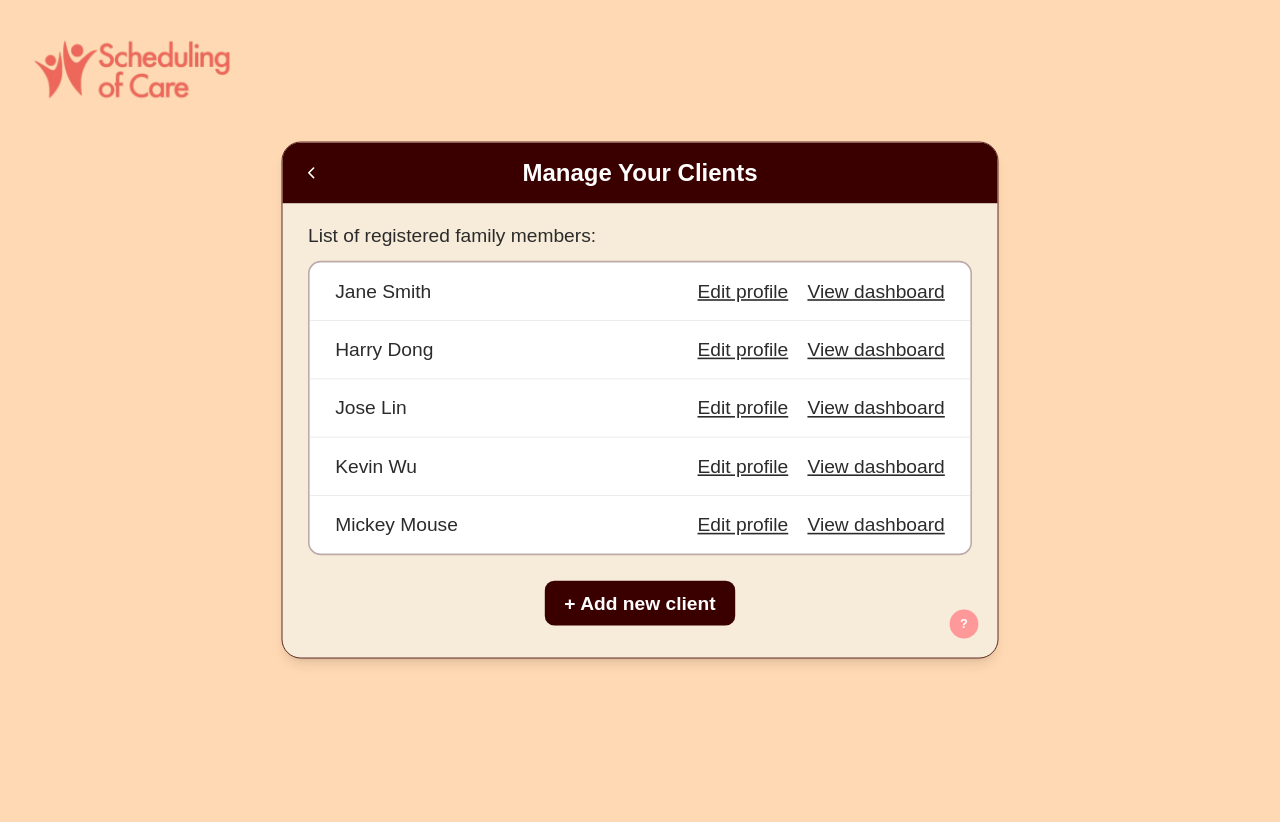
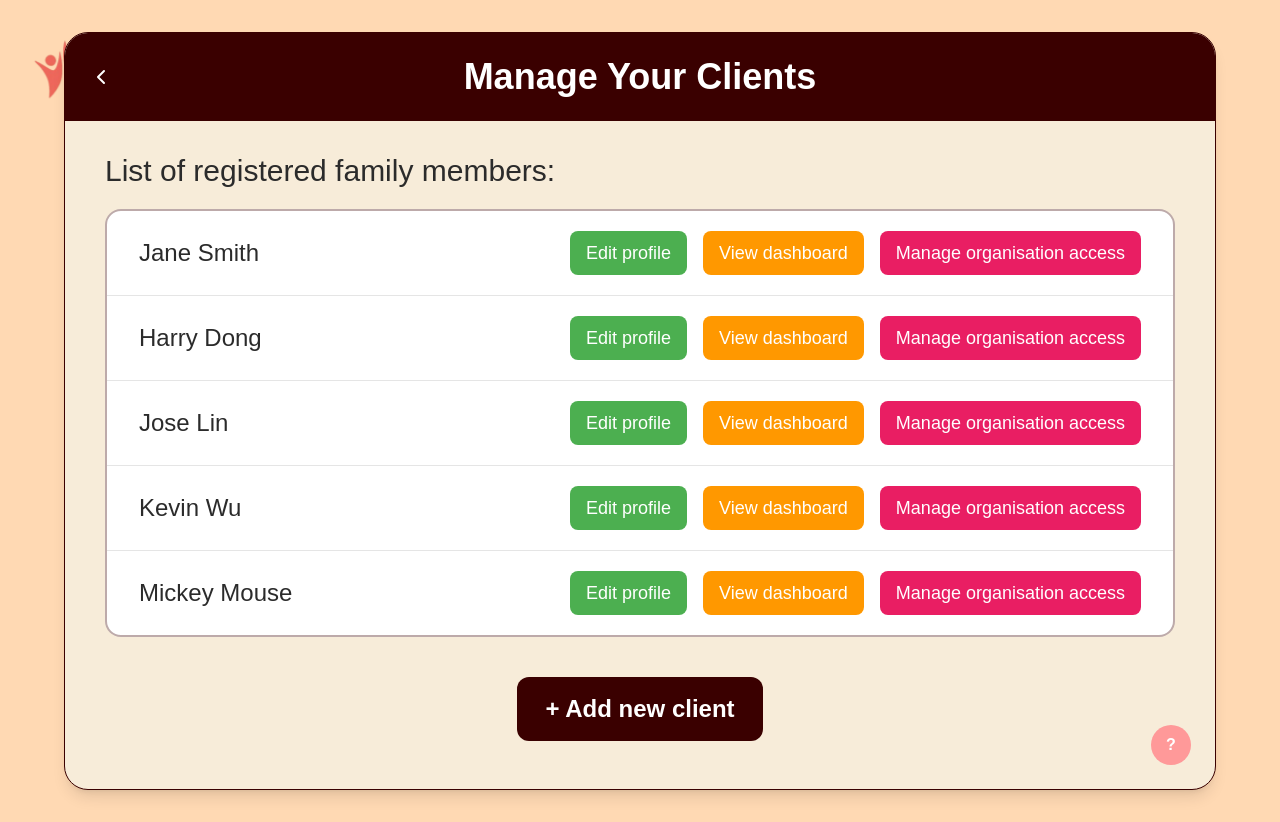
Before and after one commit to 404-Project-Not-Found/Scheduling-of-Care, a Next.js app: page /clients_list in a window 1280 px wide. Before the commit the page ends 800 px from the top, so only its background shows below. Built offline with nearby package versions, Linux system fonts and the light colour scheme.

Commit message:
move manage organisation access under manage list of clients

```diff
--- a/src/app/clients_list/page.tsx
+++ b/src/app/clients_list/page.tsx
@@ -12,6 +12,9 @@ const palette = {
   border: "#3A0000",
   help: "#ff9999",
   white: "#ffffff",
+  editGreen: "#4CAF50",   // green
+  dashOrange: "#FF9800",  // orange
+  organPink: "#E91E63",   // pink
 };
 
 // hardcoded members list for demo
@@ -33,7 +36,7 @@ export default function FamilyPOAListPage() {
       className="min-h-screen relative flex items-center justify-center p-8"
       style={{ backgroundColor: palette.pageBg }}
     >
-      {/* logo outside the card (top-left of the screen) */}
+      {/* logo */}
       <div className="absolute top-6 left-6">
         <Image
           src="/logo-name.png"
@@ -45,19 +48,19 @@ export default function FamilyPOAListPage() {
         />
       </div>
 
-      {/* scale wrapper — center origin so the card sits at true center */}
-      <div
-        className="w-full flex items-center justify-center"
-        style={{ transform: "scale(0.8)", transformOrigin: "center" }}
-      >
+      <div className="w-full flex items-center justify-center">
         {/* card */}
         <div
-          className="w-full max-w-4xl rounded-3xl shadow-lg overflow-hidden relative"
-          style={{ backgroundColor: palette.cardBg, border: `1px solid ${palette.border}` }}
+          className="w-full max-w-6xl rounded-3xl shadow-lg overflow-hidden relative"
+          style={{
+            backgroundColor: palette.cardBg,
+            border: `1px solid ${palette.border}`,
+            minHeight: 720,
+          }}
         >
-          {/* header bar with centered title and left back button */}
+          {/* header */}
           <div
-            className="w-full flex items-center justify-center px-6 py-5 relative"
+            className="w-full flex items-center justify-center px-8 py-6 relative"
             style={{ backgroundColor: palette.header, color: palette.white }}
           >
             <button
@@ -69,46 +72,57 @@ export default function FamilyPOAListPage() {
             >
               <BackIcon />
             </button>
-            <h1 className="text-3xl font-bold">Manage Your Clients</h1>
+            <h1 className="text-3xl md:text-4xl font-bold">Manage Your Clients</h1>
           </div>
 
           {/* content */}
-          <div className="px-8 pb-10 pt-6">
-            <p className="text-2xl mb-4" style={{ color: palette.text }}>
+          <div className="px-10 pb-12 pt-8">
+            <p className="text-2xl md:text-3xl mb-5" style={{ color: palette.text }}>
               List of registered family members:
             </p>
 
-            {/* scrollable list box */}
+            {/* list */}
             <div
-              className="mx-auto rounded-2xl bg-white overflow-y-auto mb-8"
+              className="mx-auto rounded-2xl bg-white overflow-y-auto mb-10"
               style={{
-                maxHeight: 380,
+                maxHeight: 520,
                 border: `2px solid ${palette.border}55`,
               }}
             >
-              {/* list with dividers between items */}
               <ul className="divide-y divide-black/10">
                 {members.map((m) => (
                   <li
                     key={m.name}
-                    className="flex items-center justify-between gap-6 px-8 py-5"
+                    className="flex flex-col md:flex-row md:items-center md:justify-between gap-4 md:gap-6 px-8 py-5"
                     style={{ color: palette.text }}
                   >
                     <span className="text-2xl">{m.name}</span>
-                    <div className="flex gap-6">
-                      {/* Edit profile -> client-profile */}
+                    <div className="flex flex-wrap gap-4">
+                      {/* Edit profile → green */}
                       <Link
                         href={`/client-profile?name=${encodeURIComponent(m.name)}&dob=${m.dob}`}
-                        className="underline text-2xl"
+                        className="px-4 py-2 rounded-lg text-lg font-medium"
+                        style={{ backgroundColor: palette.editGreen, color: palette.white }}
                       >
                         Edit profile
                       </Link>
-                      {/* View dashboard -> partial-dashboard */}
+
+                      {/* View dashboard → orange */}
                       <Link
                         href={`/partial-dashboard?name=${encodeURIComponent(m.name)}`}
-                        className="underline text-2xl"
+                        className="px-4 py-2 rounded-lg text-lg font-medium"
+                        style={{ backgroundColor: palette.dashOrange, color: palette.white }}
                       >
                         View dashboard
+                      </Link>
+
+                      {/* Manage organisation access → pink (now passes both name + dob) */}
+                      <Link
+                        href={`/manage-access-code-page?name=${encodeURIComponent(m.name)}&dob=${m.dob}`}
+                        className="px-4 py-2 rounded-lg text-lg font-medium"
+                        style={{ backgroundColor: palette.organPink, color: palette.white }}
+                      >
+                        Manage organisation access
                       </Link>
                     </div>
                   </li>
@@ -116,11 +130,11 @@ export default function FamilyPOAListPage() {
               </ul>
             </div>
 
-            {/* Add new client button */}
+            {/* Add new client */}
             <div className="flex justify-center">
               <button
                 onClick={() => router.push("/client-profile?new=true")}
-                className="px-6 py-3 rounded-xl text-2xl font-semibold"
+                className="px-7 py-4 rounded-xl text-2xl font-semibold"
                 style={{ backgroundColor: palette.header, color: palette.white }}
               >
                 + Add new client
@@ -128,9 +142,9 @@ export default function FamilyPOAListPage() {
             </div>
           </div>
 
-          {/* help button inside the card, slightly above the bottom-right */}
+          {/* help button */}
           <button
-            className="absolute bottom-6 right-6 w-9 h-9 rounded-full text-white font-bold"
+            className="absolute bottom-6 right-6 w-10 h-10 rounded-full text-white font-bold"
             style={{ backgroundColor: palette.help }}
             aria-label="Help"
             title="Help"
--- a/src/app/manage-access-code-page/page.tsx
+++ b/src/app/manage-organisation-access/page.tsx
@@ -2,7 +2,7 @@
 
 import React, { useState } from "react";
 import Image from "next/image";
-import { useRouter } from "next/navigation";
+import { useRouter, useSearchParams } from "next/navigation";
 
 type OrgStatus = "active" | "pending" | "revoked";
 interface Organization {
@@ -13,6 +13,8 @@ interface Organization {
 
 export default function ManageAccessPage() {
   const router = useRouter();
+  const searchParams = useSearchParams();
+  const clientName = searchParams.get("name") || "Selected client";
 
   const [orgs, setOrgs] = useState<Organization[]>([
     { id: "1", name: "SunnyCare Facility", status: "active" },
@@ -38,6 +40,7 @@ export default function ManageAccessPage() {
 
   return (
     <div className="min-h-screen w-full bg-[#ffd9b3] relative">
+      {/* Logo on top-left */}
       <div className="absolute top-8 left-8 w-64 h-32">
         <Image
           src="/logo-name.png"
@@ -54,18 +57,23 @@ export default function ManageAccessPage() {
           {/* card */}
           <div className="w-full max-w-3xl md:max-w-4xl mx-auto bg-[#F7ECD9] rounded-2xl shadow-lg overflow-hidden">
             {/* header */}
-            <div className="bg-[#4A0A0A] px-5 py-5 flex justify-center">
-              <h1 className="text-3xl font-bold text-white text-center">Manage Access Codes</h1>
+            <div className="bg-[#4A0A0A] px-5 py-5 text-center">
+              <h1 className="text-3xl font-bold text-white">Manage Organisation Access</h1>
+            </div>
+
+            {/* client name */}
+            <div className="px-5 py-4 text-center text-2xl font-bold text-black">
+              Client:&nbsp;{clientName}
             </div>
 
             {/* tiny gap */}
-            <div className="h-3" />
+            <div className="h-1" />
 
             {/* privacy notice */}
             <div className="px-5 py-2 bg-[#ff9999]/40">
-                <p className="text-base font-semibold text-black/90">
-                    Privacy Notice: This information is visible only to you and will not be shared with anyone.
-                </p>
+              <p className="text-base font-semibold text-black/90">
+                Privacy Notice: This information is visible only to you and will not be shared with anyone.
+              </p>
             </div>
 
             {/* organisations list */}
@@ -83,7 +91,10 @@ export default function ManageAccessPage() {
                 onRemove={removePending}
               />
               <hr className="my-4" />
-              <Group title="Revoked Organisations" items={orgs.filter((o) => o.status === "revoked")} />
+              <Group
+                title="Revoked Organisations"
+                items={orgs.filter((o) => o.status === "revoked")}
+              />
             </div>
 
             {/* Save & Return */}
@@ -99,6 +110,7 @@ export default function ManageAccessPage() {
         </div>
       </div>
 
+      {/* Help bubble */}
       <div className="fixed bottom-6 right-6 transform scale-90 origin-bottom-right">
         <div className="relative">
           <div
@@ -126,7 +138,7 @@ export default function ManageAccessPage() {
   );
 }
 
-/* group component for orgs */
+/* reusable group component for orgs */
 function Group({
   title,
   items,
@@ -152,29 +164,33 @@ function Group({
           <div key={item.id} className="flex items-center justify-between">
             <div>{item.name}</div>
             <div className="flex items-center gap-3">
+              {/* Active orgs → Orange Revoke button */}
               {item.status === "active" && onRevoke && (
-                <button onClick={() => onRevoke(item.id)} className="text-base underline cursor-pointer">
+                <button
+                  onClick={() => onRevoke(item.id)}
+                  className="px-3 py-1 rounded text-sm font-medium text-white bg-orange-500 hover:bg-orange-600 transition-colors"
+                >
                   Revoke
                 </button>
               )}
+
+              {/* Pending orgs → Green Approve / Red Reject */}
               {item.status === "pending" && (
                 <>
                   {onApprove && (
                     <button
                       onClick={() => onApprove(item.id)}
-                      className="text-base underline cursor-pointer"
-                      title="Approve"
+                      className="px-3 py-1 rounded text-sm font-medium text-white bg-green-600 hover:bg-green-700 transition-colors"
                     >
-                      ✔
+                      Approve
                     </button>
                   )}
                   {onRemove && (
                     <button
                       onClick={() => onRemove(item.id)}
-                      className="text-base underline cursor-pointer"
-                      title="Remove"
+                      className="px-3 py-1 rounded text-sm font-medium text-white bg-red-600 hover:bg-red-700 transition-colors"
                     >
-                      ✖
+                      Reject
                     </button>
                   )}
                 </>
```
